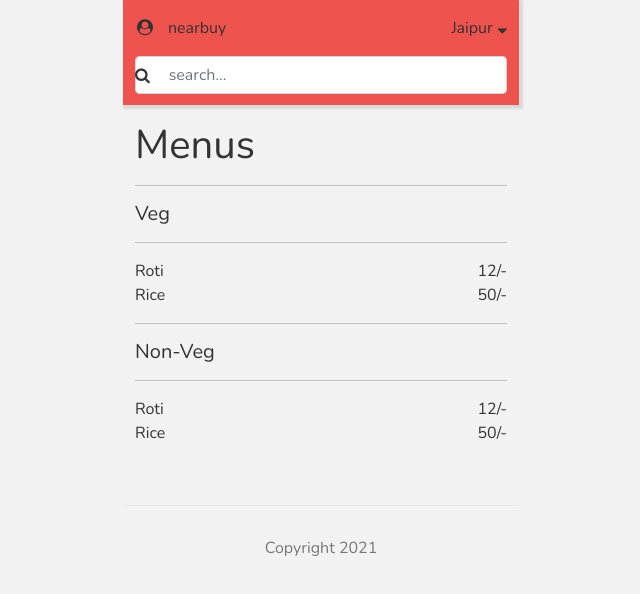
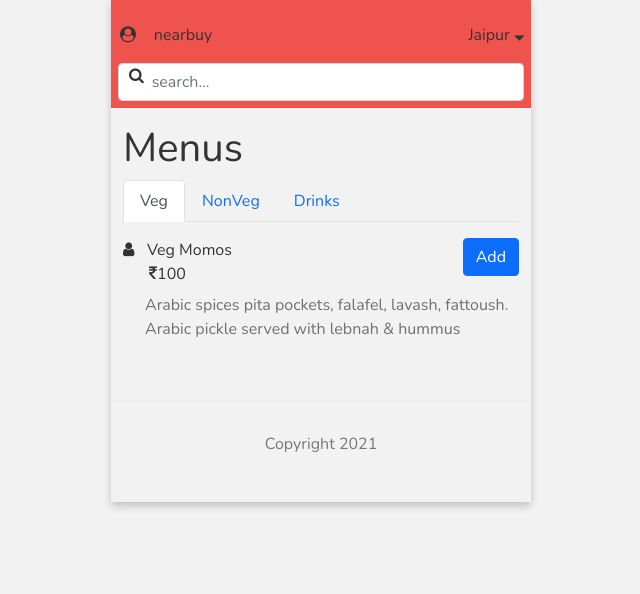
Before and after one commit to devvtry/NextScanner, a Next.js app: page / in a window 1280 px wide. Shown: the top 594 px of the page, without its empty margins (319-959 px from the left). Built offline with nearby package versions, Linux system fonts and the light colour scheme.

Commit message:
menu tab

```diff
--- a/comp/Common/Header/Header.js
+++ b/comp/Common/Header/Header.js
@@ -3,16 +3,15 @@ import  Styles from './Header.module.css'
 
 const Header = () => {
   return (
-    <Container className={Styles.header}>
-      <div>
+      <div className={Styles.header}>
         <Row className='pt-3'>
           <Col xs={1} sm={1} md={1} lg={1} xl={1}>
             <i className="fa fa-user-circle" style={{marginLeft: '2px'}}></i>
           </Col>
-          <Col xs={8} sm={8} md={8} lg={8} xl={8}>
+          <Col xs={7} sm={8} md={8} lg={8} xl={8}>
             nearbuy
           </Col>
-          <Col xs={3} sm={3} md={3} lg={3} xl={3} style={{ textAlign: 'right'}}>
+          <Col xs={4} sm={3} md={3} lg={3} xl={3} style={{ textAlign: 'right'}}>
             <label>Jaipur</label>
             <i className='fa fa-sort-down ml-2' style={{marginLeft: '5px'}}/>
           </Col>
@@ -25,12 +24,11 @@ const Header = () => {
             style={{
               position: 'absolute',
               top: '67px',
-              //left: ' 543px'
+              marginLeft: '11px'
             }}/>
           </Col>
         </Row>
       </div>
-    </Container>
   );
 };
 
--- a/comp/Common/Header/Header.module.css
+++ b/comp/Common/Header/Header.module.css
@@ -1,5 +1,6 @@
-.header{
+.header {
     background: #ef534e;
-    padding-bottom: 11px;
-    box-shadow: 2px 2px 2px 2px rgb(0 0 0 / 10%);
+    padding: 7px;
+    /*position: fixed;*/
+    /*width: 100%;*/
 }
--- a/comp/Layout.js
+++ b/comp/Layout.js
@@ -9,10 +9,10 @@ import 'bootstrap/dist/css/bootstrap.min.css';
 
 export default function Layout({ children }) {
   return (
-    <Container className={Styles.layout_container}>
+    <div className={`${Styles.layout_container}`}>
       <Header />
       {children}
       <Footer />
-    </Container>
+    </div>
   );
 }
--- a/comp/Layout.module.css
+++ b/comp/Layout.module.css
@@ -1,3 +1,9 @@
 .layout_container{
     max-width: 420px !important;
+    /*overflow-y: auto;*/
+    width: 32.21em;
+    top: 0;
+    bottom: 0;
+    box-shadow: 0 4px 8px 0 rgba(0,0,0,.2);
+    margin: auto;
 }
--- a/pages/index.js
+++ b/pages/index.js
@@ -1,9 +1,94 @@
+import React,{ useState } from "react";
 import Head from 'next/head'
-import { Container, Row, Col } from "react-bootstrap"
+import { Container, Row, Col, Tabs, Tab, Button } from "react-bootstrap"
 
 import styles from '../styles/Home.module.css'
 
 export default function Home() {
+  const [key, setKey] = useState('veg')
+  const [quantity, setQuantity] = useState(0)
+
+  const addItemFromMenu = (val) => {
+    setQuantity(val)
+  }
+
+  const ControlledTabs = () =>  {
+      return (
+        <Tabs
+          id="controlled-tab-example"
+          activeKey={key}
+          onSelect={(k) => setKey(k)}
+          className="mb-3"
+        >
+          <Tab eventKey="veg" title="Veg">
+            <Row>
+              <Col xs={6} sm={6} md={6} lg={6} xl={6} styles={{display:'flex'}}>
+                  <Row>
+                    <Col xs={1} sm={1} md={1} lg={1} xl={1}>
+                        <i className='fa fa-user'/>
+                    </Col>
+                   <Col xs={10} sm={10} md={10} lg={10} xl={10}>
+                      Veg Momos
+                      <div style={{marginLeft:'2px'}}><i className="fa fa-rupee"></i>100</div>
+                   </Col>
+                  </Row>
+              </Col>
+              <Col xs={6} sm={6} md={6} lg={6} xl={6} style={{textAlign:'right'}}>
+
+                 {quantity < 1 ?
+                   <Button onClick={() => addItemFromMenu(1)}>Add</Button>
+                   :
+                   <>
+                     <Button onClick={() => addItemFromMenu(quantity-1)}><i className='fa fa-minus'/></Button>
+                     <Button>{quantity}</Button>
+                     <Button onClick={() => addItemFromMenu(quantity+1)} ><i className='fa fa-plus'/></Button>
+                   </>
+                 }
+              </Col>
+            </Row>
+            <div className={styles.description}>
+              Arabic spices pita pockets, falafel, lavash, fattoush. Arabic pickle served with lebnah & hummus
+            </div>
+          </Tab>
+          <Tab eventKey="nonVeg" title="NonVeg">
+            <Row>
+              <Col xs={6} sm={6} md={6} lg={6} xl={6} styles={{display:'flex'}}>
+                  <Row>
+                    <Col xs={1} sm={1} md={1} lg={1} xl={1}>
+                      <i className='fa fa-user'/>
+                    </Col>
+                    <Col xs={10} sm={10} md={10} lg={10} xl={10}>
+                        Non Veg Momos
+                        <div style={{marginLeft:'2px'}}><i className="fa fa-rupee"></i>100</div>
+                    </Col>
+                  </Row>
+              </Col>
+              <Col xs={6} sm={6} md={6} lg={6} xl={6} style={{textAlign:'right'}}>
+                { quantity < 1 ?
+                  <Button onClick={() => addItemFromMenu(1)}>Add</Button>
+                :
+                  <>
+                    <Button onClick={() => addItemFromMenu(quantity-1)}><i className='fa fa-minus'/></Button>
+                    <Button>{quantity}</Button>
+                    <Button onClick={() => addItemFromMenu(quantity+1)} ><i className='fa fa-plus'/></Button>
+                  </>
+                }
+              </Col>
+            </Row>
+            <div className={styles.description}>
+               Arabic spices pita pockets, falafel, lavash, fattoush. Arabic pickle served with lebnah & hummus
+            </div>
+          </Tab>
+          <Tab eventKey="drinks" title="Drinks">
+            <h6>Black Mamba Shake</h6>
+            <h6>Pita Pockets</h6>
+            <h6>Lebanese Platter</h6>
+            <h6>Water bottle</h6>
+          </Tab>
+        </Tabs>
+    );
+  }
+
   return (
     <>
     <Head>
@@ -14,122 +99,10 @@ export default function Home() {
       <Row className='mt-3'>
         <Col xs={12} sm={12} md={12} lg={12} xl={12}>
           <h1>Menus</h1>
-          <hr/>
-          <h5>Veg</h5>
-            <hr/>
-            <Row>
-              <Col xs={6} sm={6} md={6} lg={6} xl={6}>
-                Roti
-              </Col>
-              <Col xs={6} sm={6} md={6} lg={6} xl={6} style={{textAlign:'right'}}>
-                12/-
-                </Col>
-            </Row>
-            <Row>
-              <Col xs={6} sm={6} md={6} lg={6} xl={6}>
-                Rice
-              </Col>
-              <Col xs={6} sm={6} md={6} lg={6} xl={6} style={{textAlign:'right'}}>
-                50/-
-                </Col>
-            </Row>
-            <hr/>
-          <h5>Non-Veg</h5>
-            <hr/>
-            <Row>
-              <Col xs={6} sm={6} md={6} lg={6} xl={6}>
-                Roti
-              </Col>
-              <Col xs={6} sm={6} md={6} lg={6} xl={6} style={{textAlign:'right'}}>
-                12/-
-                </Col>
-            </Row>
-            <Row>
-              <Col xs={6} sm={6} md={6} lg={6} xl={6}>
-                Rice
-              </Col>
-              <Col xs={6} sm={6} md={6} lg={6} xl={6} style={{textAlign:'right'}}>
-                50/-
-                </Col>
-            </Row>
+          {ControlledTabs()}
         </Col>
       </Row>
     </Container>
     </>
   )
 }
-
-
-
-
-
-
-// import Head from 'next/head'
-// import Image from 'next/image'
-// import styles from '../styles/Home.module.css'
-
-// export default function Home() {
-//   return (
-//     <div className={styles.container}>
-//       <Head>
-//         <title>Create Next App</title>
-//         <meta name="description" content="Generated by create next app" />
-//         <link rel="icon" href="/favicon.ico" />
-//       </Head>
-
-//       <main className={styles.main}>
-//         <h1 className={styles.title}>
-//           Welcome to <a href="https://nextjs.org">Next.js!</a>
-//         </h1>
-
-//         <p className={styles.description}>
-//           Get started by editing{' '}
-//           <code className={styles.code}>pages/index.js</code>
-//         </p>
-
-//         <div className={styles.grid}>
-//           <a href="https://nextjs.org/docs" className={styles.card}>
-//             <h2>Documentation &rarr;</h2>
-//             <p>Find in-depth information about Next.js features and API.</p>
-//           </a>
-
-//           <a href="https://nextjs.org/learn" className={styles.card}>
-//             <h2>Learn &rarr;</h2>
-//             <p>Learn about Next.js in an interactive course with quizzes!</p>
-//           </a>
-
-//           <a
-//             href="https://github.com/vercel/next.js/tree/master/examples"
-//             className={styles.card}
-//           >
-//             <h2>Examples &rarr;</h2>
-//             <p>Discover and deploy boilerplate example Next.js projects.</p>
-//           </a>
-
-//           <a
-//             href="https://vercel.com/new?utm_source=create-next-app&utm_medium=default-template&utm_campaign=create-next-app"
-//             className={styles.card}
-//           >
-//             <h2>Deploy &rarr;</h2>
-//             <p>
-//               Instantly deploy your Next.js site to a public URL with Vercel.
-//             </p>
-//           </a>
-//         </div>
-//       </main>
-
-//       <footer className={styles.footer}>
-//         <a
-//           href="https://vercel.com?utm_source=create-next-app&utm_medium=default-template&utm_campaign=create-next-app"
-//           target="_blank"
-//           rel="noopener noreferrer"
-//         >
-//           Powered by{' '}
-//           <span className={styles.logo}>
-//             <Image src="/vercel.svg" alt="Vercel Logo" width={72} height={16} />
-//           </span>
-//         </a>
-//       </footer>
-//     </div>
-//   )
-// }
--- a/styles/Home.module.css
+++ b/styles/Home.module.css
@@ -1,3 +1,11 @@
+.description {
+  font-size: 1rem;
+  padding-top: .42em;
+  color: rgba(0, 0, 0, .54);
+  text-align: left;
+  overflow-wrap: break-word;
+  padding-left: 22px;
+}
 /* .container {
   min-height: 100vh;
   padding: 0 0.5rem;
@@ -122,21 +130,21 @@
 
 
 
-.title {
-  color: #333;
-  padding-bottom: 20px;
-  text-align: center;
-}
-.text {
-  color: #777;
-}
-.btn {
-  display: block;
-  width: 150px;
-  padding: 8px 0;
-  margin: 20px auto;
-  background: #4979ff;
-  border-radius: 4px;
-  color: white;
-  text-align: center;
-}
+/*.title {*/
+/*  color: #333;*/
+/*  padding-bottom: 20px;*/
+/*  text-align: center;*/
+/*}*/
+/*.text {*/
+/*  color: #777;*/
+/*}*/
+/*.btn {*/
+/*  display: block;*/
+/*  width: 150px;*/
+/*  padding: 8px 0;*/
+/*  margin: 20px auto;*/
+/*  background: #4979ff;*/
+/*  border-radius: 4px;*/
+/*  color: white;*/
+/*  text-align: center;*/
+/*}*/
```
